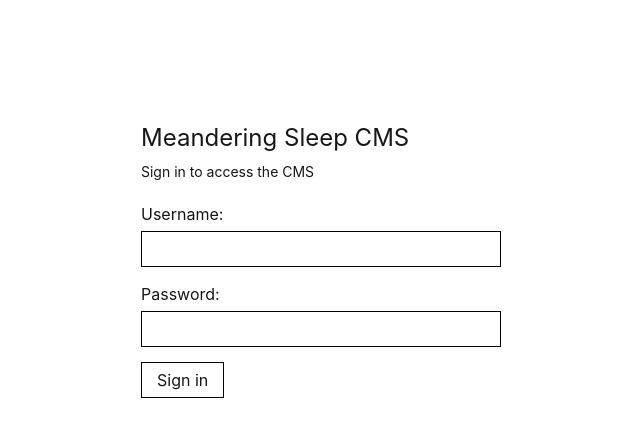
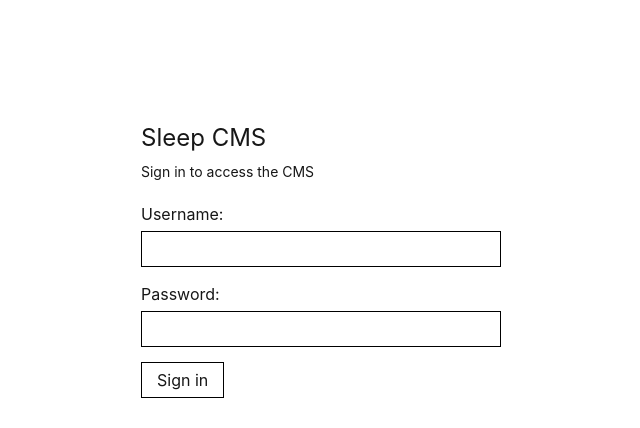
Before and after one commit to lcvaleski/meanderingsleep_cms, a Next.js app: page /login in a window 1280 px wide. Shown: the top 428 px of the page, without its empty margins (319-959 px from the left). Built offline with nearby package versions, Linux system fonts and the light colour scheme.

Commit message:
Updated naming convention

```diff
--- a/app/layout.tsx
+++ b/app/layout.tsx
@@ -14,8 +14,8 @@ const geistMono = Geist_Mono({
 });
 
 export const metadata: Metadata = {
-  title: "Meandering Sleep CMS",
-  description: "Audio file management system for Meandering Sleep",
+  title: "Sleep CMS",
+  description: "Audio file management system for sleep podcasts",
 };
 
 export default function RootLayout({
--- a/app/login/page.tsx
+++ b/app/login/page.tsx
@@ -46,7 +46,7 @@ function LoginForm() {
       margin: '100px auto',
       padding: '20px'
     }}>
-      <h1 style={{ fontSize: '24px', marginBottom: '5px' }}>Meandering Sleep CMS</h1>
+      <h1 style={{ fontSize: '24px', marginBottom: '5px' }}>Sleep CMS</h1>
       <p style={{ marginBottom: '20px', fontSize: '14px' }}>Sign in to access the CMS</p>
 
       <form onSubmit={handleSubmit}>
--- a/app/page.tsx
+++ b/app/page.tsx
@@ -230,7 +230,7 @@ export default function Home() {
     <div style={{ fontFamily: '-apple-system, BlinkMacSystemFont, "Segoe UI", Roboto, Oxygen, Ubuntu, Cantarell, "Fira Sans", "Droid Sans", "Helvetica Neue", sans-serif', maxWidth: '1200px', margin: '0 auto', padding: '20px' }}>
       <div style={{ borderBottom: '1px solid #000', paddingBottom: '10px', marginBottom: '20px' }}>
         <div style={{ display: 'flex', justifyContent: 'space-between', alignItems: 'center' }}>
-          <h1 style={{ fontSize: '24px', margin: 0 }}>Coventry Labs CMS</h1>
+          <h1 style={{ fontSize: '24px', margin: 0 }}>Sleep CMS</h1>
           <button
             onClick={handleLogout}
             style={{
```
Also changed, not shown: 1 other file (tests, documents, lock files or other folders).
